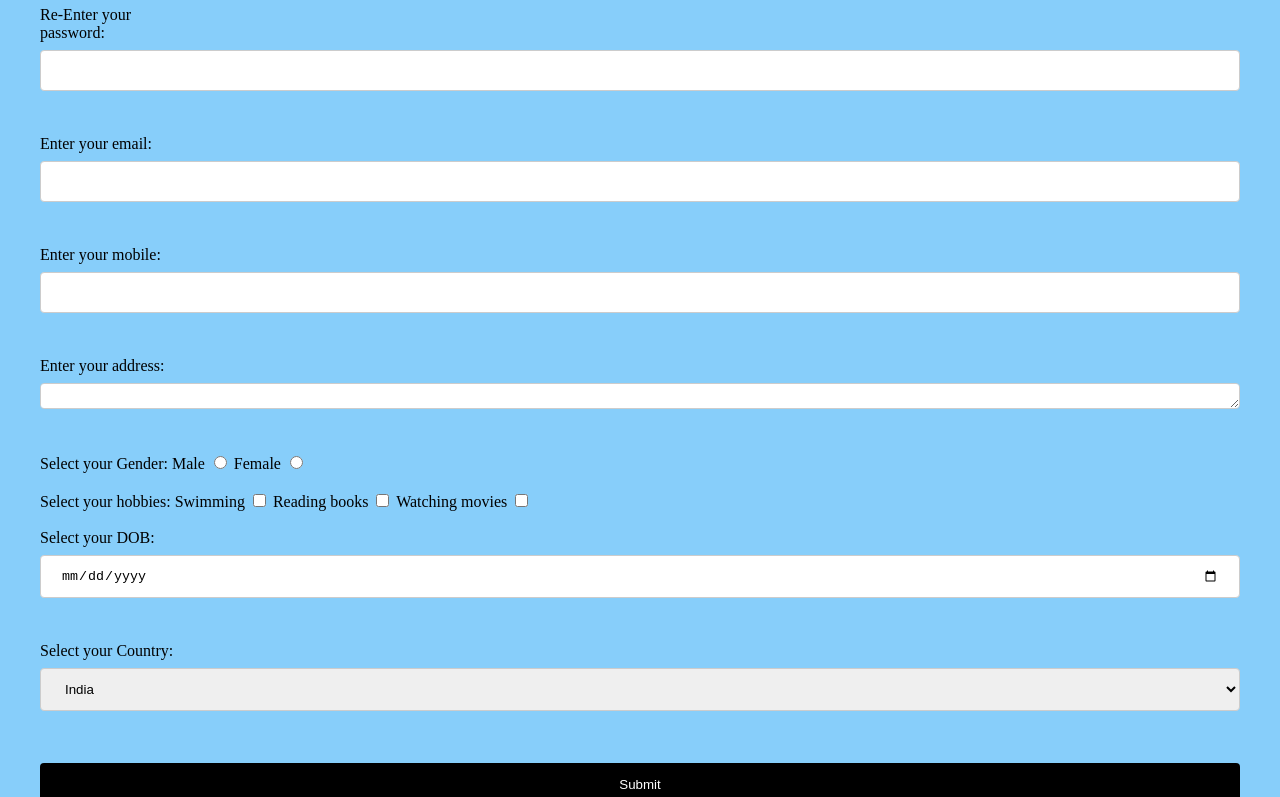
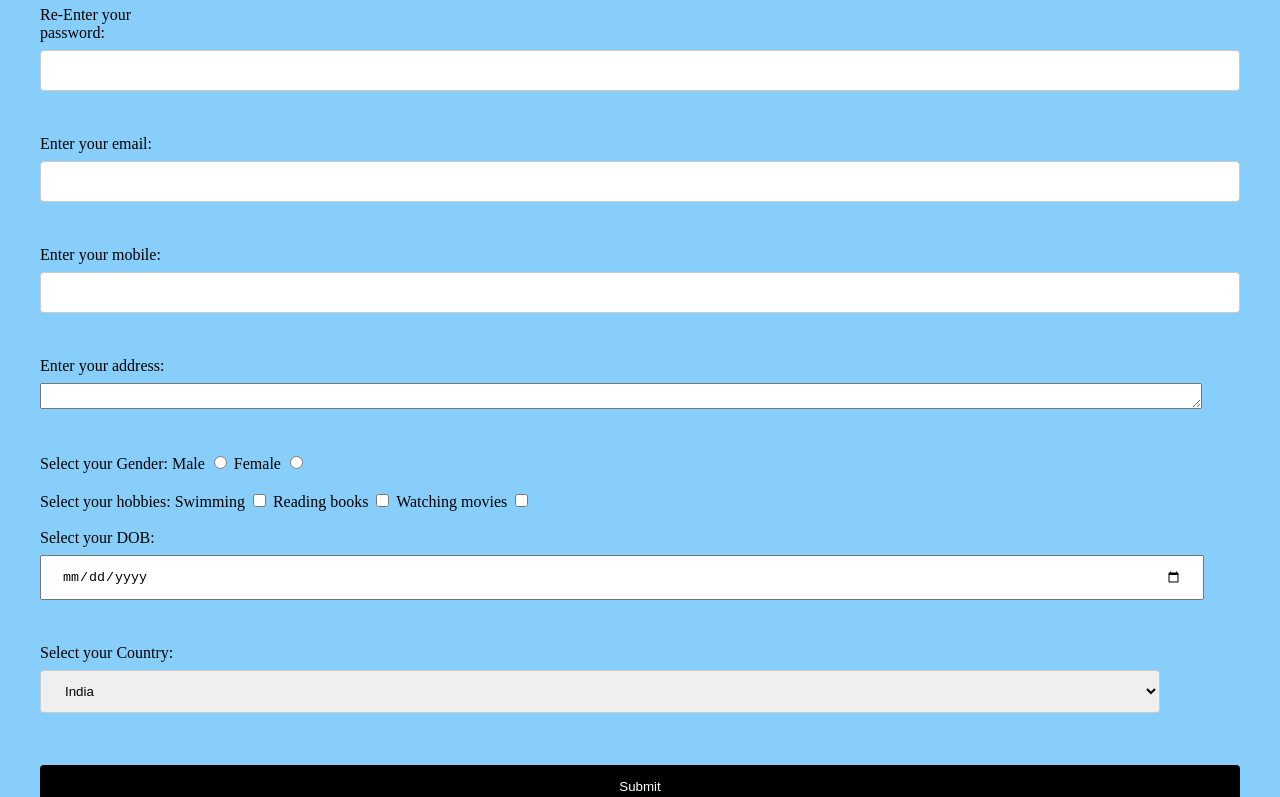
Before and after one commit to karthik983/express-app, a website: page viewme/index.html in a window 1280 px wide. Shown: the part 415-1212 px from the top of the page. Drawn offline with Linux system fonts and the light colour scheme.

Commit message:
just css

```diff
--- a/viewme/new.css
+++ b/viewme/new.css
@@ -13,7 +13,7 @@ form {
        width:150px;
        height:250px;
    }
-  input[type=text],[type=email],[type=password],[type=tel],[type=date], select {
+  input[type=text],[type=email],[type=password],[type=tel], select {
     width: 100%;
     padding: 12px 20px;
     margin: 8px 0;
@@ -22,14 +22,21 @@ form {
     border-radius: 4px;
     box-sizing: border-box;
   }
+  [type=date],select{
+  width: 70rem;
+  height:70rem;
+  padding: 12px 20px;
+  margin: 8px 0;
+  /* display: inline-block;
+  border: 1px solid #ccc;
+  border-radius: 4px;
+  box-sizing: border-box; */
+}
   textarea{
-    width: 100%;
+    width: 70rem;
+    height:70rem;
     padding: 12px 20px;
     margin: 8px 0;
-    display: inline-block;
-    border: 1px solid #ccc;
-    border-radius: 4px;
-    box-sizing: border-box;
   }
   input[type=submit] {
     width: 100%;
```
